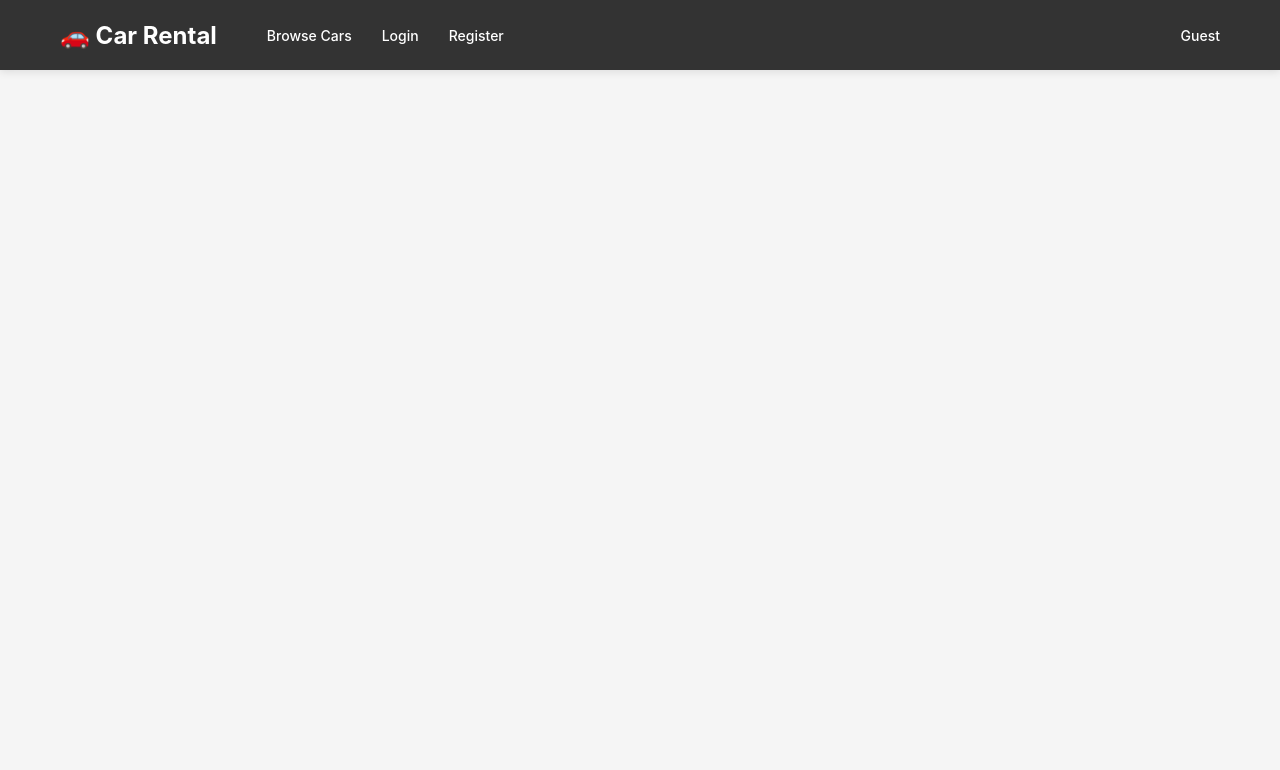
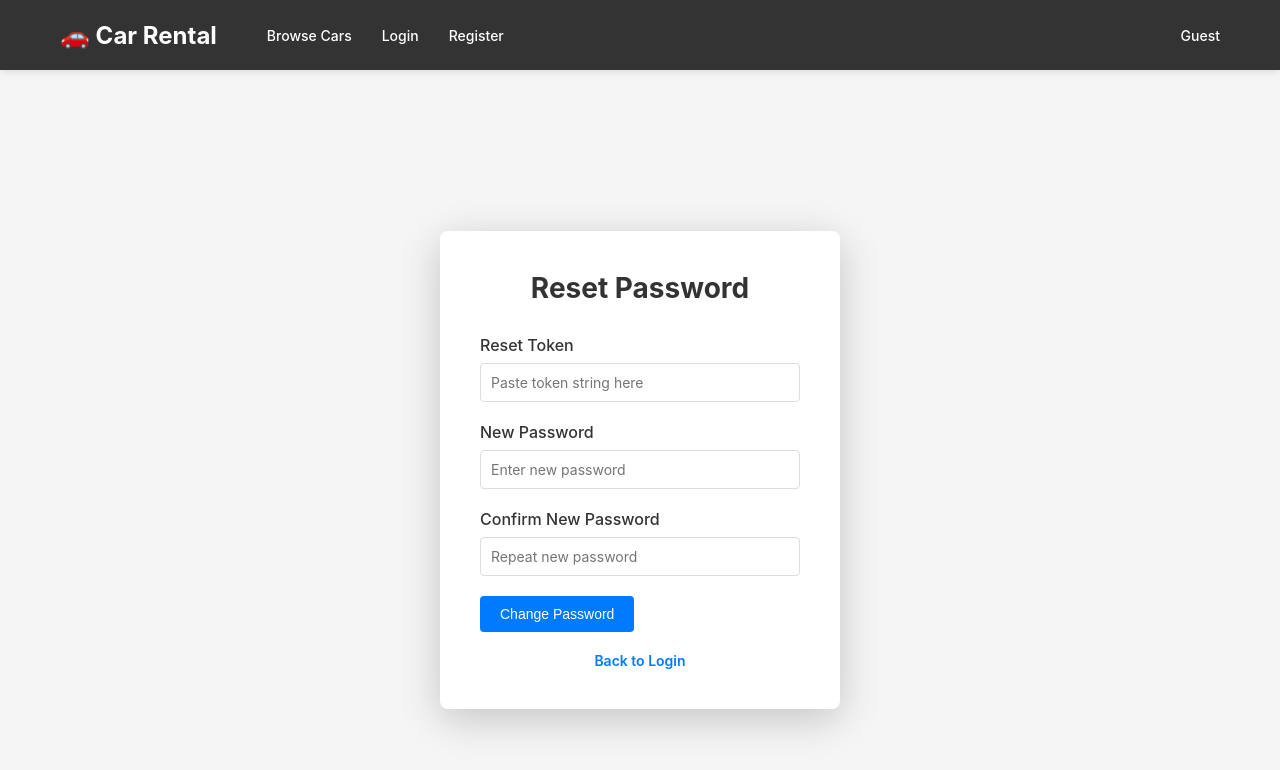
Before and after one commit to Gaurav85218/car_rental, a React (Vite) app in the folder car-rental-platform/frontend/: page /reset-password in a window 1280 px wide. Shown: the top 770 px of the page. Built offline with nearby package versions, Linux system fonts and the light colour scheme.

Commit message:
add forget password frontend

```diff
--- a/car-rental-platform/frontend/src/App.jsx
+++ b/car-rental-platform/frontend/src/App.jsx
@@ -5,6 +5,8 @@ import './App.css';
 // Auth Pages
 import Login from './pages/auth/Login';
 import Register from './pages/auth/Register';
+import ForgotPassword from './pages/auth/ForgotPassword';
+import ResetPassword from './pages/auth/ResetPassword';
 
 // Customer Pages
 import CustomerDashboard from './pages/customer/Dashboard';
@@ -47,9 +49,11 @@ function App() {
         {/* Public Routes */}
         <Route path="/login" element={<Login setUser={setUser} />} />
         <Route path="/register" element={<Register setUser={setUser} />} />
+        <Route path="/forgot-password" element={<ForgotPassword />} />
+        <Route path="/reset-password" element={<ResetPassword />} />
 
         {/* Customer Routes */}
-        {/* Customer Routes */}
+
 <Route
   path="/customer/dashboard"
   element={
--- /dev/null
+++ b/car-rental-platform/frontend/src/pages/auth/ForgotPassword.jsx
@@ -0,0 +1,71 @@
+import { useState } from 'react';
+import { authAPI } from '../../services/api';
+import { Link, useNavigate } from 'react-router-dom'; // Added useNavigate
+import './Auth.css';
+
+const ForgotPassword = () => {
+  const [email, setEmail] = useState('');
+  const [message, setMessage] = useState('');
+  const [error, setError] = useState('');
+  const [loading, setLoading] = useState(false);
+
+  const navigate = useNavigate(); // Hook initialization
+
+  const handleSubmit = async (e) => {
+    e.preventDefault();
+    setLoading(true);
+    setMessage('');
+    setError('');
+
+    try {
+      const response = await authAPI.forgotPassword({ email });
+      setMessage(response.data.message || 'Reset code generated successfully.');
+
+      // Automatically jump to the reset screen after a 2-second delay
+      setTimeout(() => {
+        navigate('/reset-password');
+      }, 2000);
+
+    } catch (err) {
+      setError(err.response?.data?.message || 'Something went wrong. Please try again.');
+    } finally {
+      setLoading(false);
+    }
+  };
+
+  return (
+    <div className="auth-container">
+      <div className="auth-card">
+        <h1>Forgot Password</h1>
+
+        {message && <div className="message success-message" style={{ color: 'green', marginBottom: '15px', fontWeight: 'bold' }}>{message}</div>}
+        {error && <div className="error" style={{ marginBottom: '15px' }}>{error}</div>}
+
+        <form onSubmit={handleSubmit}>
+          <div className="form-group">
+            <label htmlFor="email">Email Address</label>
+            <input
+              type="email"
+              id="email"
+              value={email}
+              onChange={(e) => setEmail(e.target.value)}
+              placeholder="Enter your registered email"
+              required
+            />
+          </div>
+
+          <button type="submit" className="button button-primary" disabled={loading}>
+            {loading ? 'Processing...' : 'Send Reset Token'}
+          </button>
+        </form>
+
+        <p className="auth-link">
+          <Link to="/login">Back to Login</Link><br />
+          <Link to="/reset-password">Have a code? Reset here</Link>
+        </p>
+      </div>
+    </div>
+  );
+};
+
+export default ForgotPassword;
--- /dev/null
+++ b/car-rental-platform/frontend/src/pages/auth/ResetPassword.jsx
@@ -0,0 +1,96 @@
+import { useState } from 'react';
+import { authAPI } from '../../services/api';
+import { useNavigate, Link } from 'react-router-dom';
+import './Auth.css';
+
+const ResetPassword = () => {
+  const [token, setToken] = useState('');
+  const [newPassword, setNewPassword] = useState('');
+  const [confirmPassword, setConfirmPassword] = useState('');
+  const [message, setMessage] = useState('');
+  const [error, setError] = useState('');
+  const [loading, setLoading] = useState(false);
+  const navigate = useNavigate();
+
+  const handleSubmit = async (e) => {
+    e.preventDefault();
+    if (newPassword !== confirmPassword) {
+      return setError('Passwords do not match');
+    }
+
+    setLoading(true);
+    setMessage('');
+    setError('');
+
+    try {
+      const response = await authAPI.resetPassword({ token, newPassword });
+      setMessage(response.data.message || 'Password changed successfully!');
+      setTimeout(() => {
+        navigate('/login');
+      }, 3000);
+    } catch (err) {
+      setError(err.response?.data?.message || 'Invalid or expired token.');
+    } finally {
+      setLoading(false);
+    }
+  };
+
+  return (
+    <div className="auth-container">
+      <div className="auth-card">
+        <h1>Reset Password</h1>
+
+        {message && <div className="message success-message" style={{ color: 'green', marginBottom: '15px', fontWeight: 'bold' }}>{message} Redirecting...</div>}
+        {error && <div className="error" style={{ marginBottom: '15px' }}>{error}</div>}
+
+        <form onSubmit={handleSubmit}>
+          <div className="form-group">
+            <label htmlFor="token">Reset Token</label>
+            <input
+              type="text"
+              id="token"
+              value={token}
+              onChange={(e) => setToken(e.target.value)}
+              placeholder="Paste token string here"
+              required
+            />
+          </div>
+
+          <div className="form-group">
+            <label htmlFor="newPassword">New Password</label>
+            <input
+              type="password"
+              id="newPassword"
+              value={newPassword}
+              onChange={(e) => setNewPassword(e.target.value)}
+              placeholder="Enter new password"
+              required
+            />
+          </div>
+
+          <div className="form-group">
+            <label htmlFor="confirmPassword">Confirm New Password</label>
+            <input
+              type="password"
+              id="confirmPassword"
+              value={confirmPassword}
+              onChange={(e) => setConfirmPassword(e.target.value)}
+              placeholder="Repeat new password"
+              required
+            />
+          </div>
+
+          <button type="submit" className="button button-primary" disabled={loading}>
+            {loading ? 'Updating...' : 'Change Password'}
+          </button>
+        </form>
+
+        <p className="auth-link">
+          <Link to="/login">Back to Login</Link>
+        </p>
+      </div>
+    </div>
+  );
+};
+
+export default ResetPassword;
--- a/car-rental-platform/frontend/src/services/api.js
+++ b/car-rental-platform/frontend/src/services/api.js
@@ -1,6 +1,6 @@
 import axios from 'axios';
 
-const API_BASE_URL = 'https://car-rental-e9te.onrender.com/api';
+const API_BASE_URL = 'http://localhost:8080/api';
 
 const api = axios.create({
   baseURL: API_BASE_URL,
@@ -40,6 +40,8 @@ api.interceptors.response.use(
 export const authAPI = {
   register: (data) => api.post('/auth/register', data),
   login: (data) => api.post('/auth/login', data),
+  forgotPassword: (data) => api.post('/auth/forgot-password', data), // expects { email }
+  resetPassword: (data) => api.post('/auth/reset-password', data),   // expects { token, newPassword }
 };
 
 // Car APIs
```
